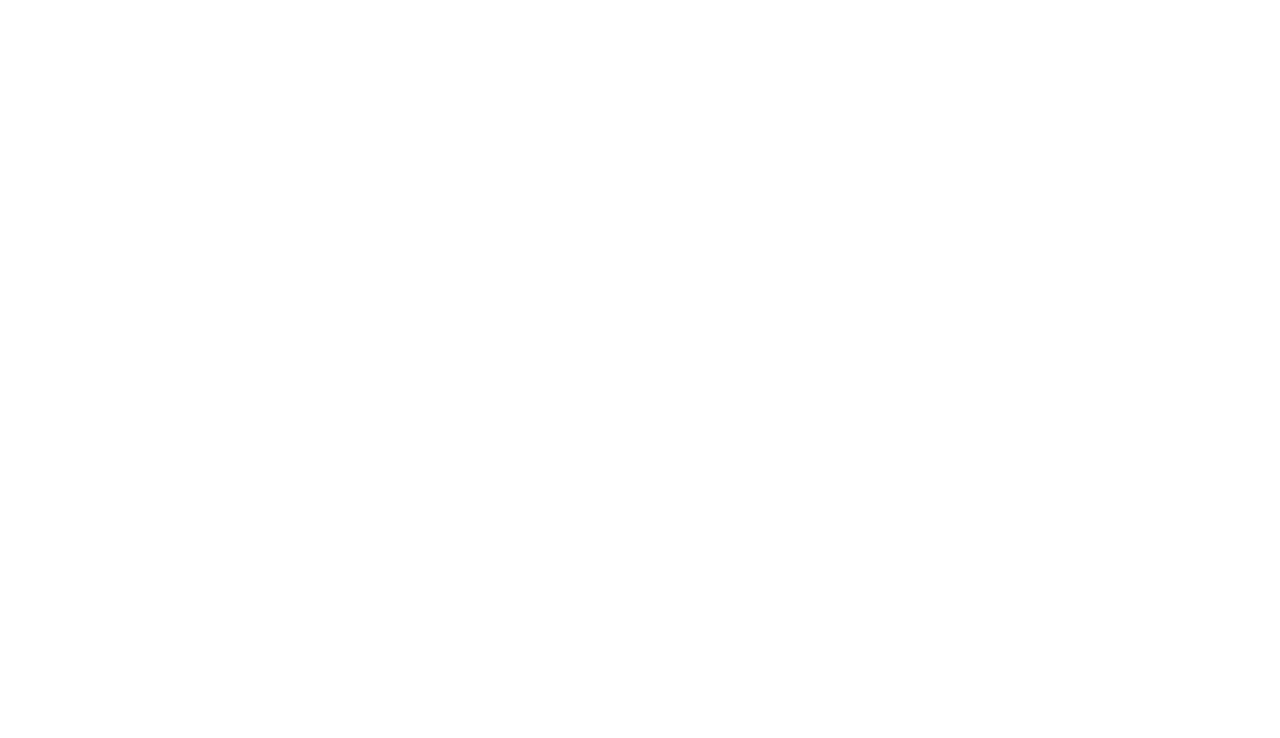
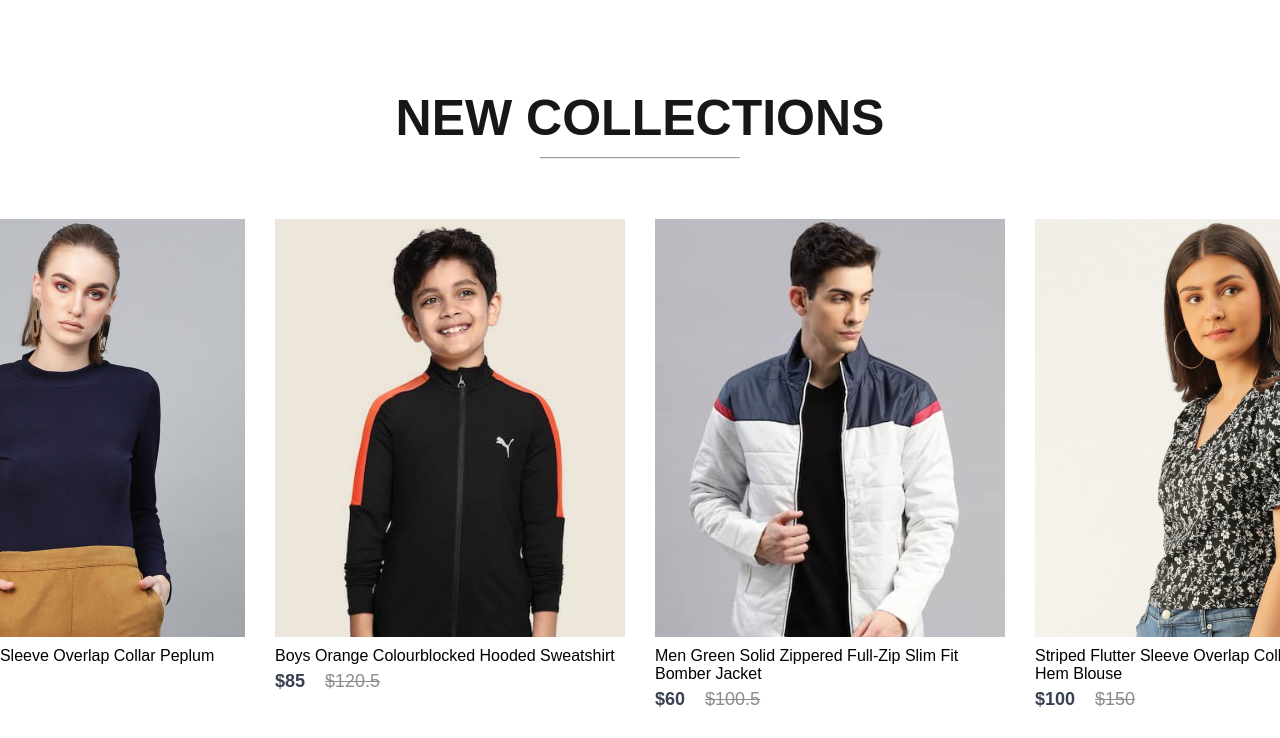
Before and after one commit to pope881/Ecommerce, a React (Create React App) app: page / in a window 1280 px wide. Shown: the part 2158-2896 px from the top of the page. Before the commit the page ends 2247 px from the top, so only its background shows below. Built offline with nearby package versions, Linux system fonts and the light colour scheme; the HTML template or start-up script is replaced by a standard one.

Commit message:
new components added

```diff
--- /dev/null
+++ b/src/Components/NewCollections/NewCollections.css
@@ -0,0 +1,28 @@
+.new-collections {
+	display: flex;
+	flex-direction: column;
+	align-items: center;
+	gap: 10px;
+	height: 90vh;
+    /* height: 100vh; */
+}
+
+.new-collections h1 {
+	color: #171717;
+	font-size: 50px;
+	font-weight: 600;
+}
+
+.new-collections hr {
+	width: 200px;
+	height: 6px;
+	border-radius: 10px;
+	background: #252525;
+}
+
+.collections{
+    display: grid;
+    grid-template-columns: 1fr 1fr 1fr 1fr;
+    margin-top: 50px;
+    gap: 30px;
+}
--- /dev/null
+++ b/src/Components/NewCollections/NewCollections.jsx
@@ -0,0 +1,29 @@
+import React from 'react'
+import './NewCollections.css'
+import new_collections from '../Assets/new_collections'
+import Item from '../Item/Item'
+
+const NewCollections = () => {
+	return (
+		<div className="new-collections">
+			<h1>NEW COLLECTIONS</h1>
+			<hr />
+			<div className="collections">
+				{new_collections.map((item, i) => {
+					return (
+						<Item
+							key={i}
+							id={item.id}
+							name={item.name}
+							image={item.image}
+							new_price={item.new_price}
+							old_price={item.old_price}
+						/>
+					)
+				})}
+			</div>
+		</div>
+	)
+}
+
+export default NewCollections
--- a/src/Pages/Shop.jsx
+++ b/src/Pages/Shop.jsx
@@ -2,6 +2,7 @@
 import Hero from '../Components/Hero/Hero'
 import Popular from '../Components/Popular/Popular'
 import Offers from '../Components/Offers/Offers'
+import NewCollections from '../Components/NewCollections/NewCollections'
 
 const Shop = () => {
 	return (
@@ -9,6 +10,7 @@
 			<Hero />
 			<Popular />
 			<Offers />
+			<NewCollections />
 		</div>
 	)
 }
```
Also changed, not shown: src/Components/Newsletter/Newsletter.jsx (added, +15 -0 lines), src/Components/Newsletter/Newsletter.css (added).
